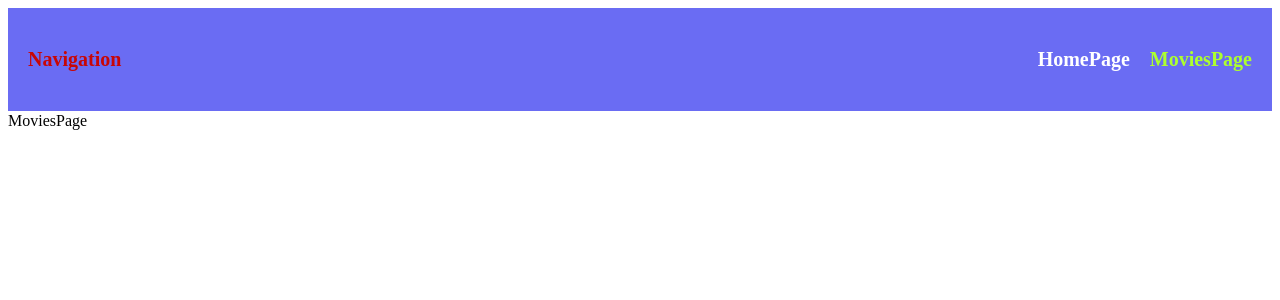
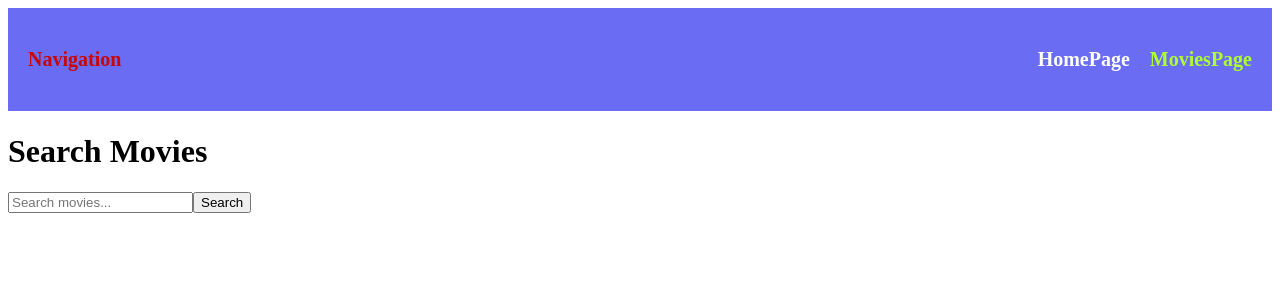
Before and after one commit to AndriyV2504/goit-react-hw-05, a React (Vite) app: page /movies in a window 1280 px wide. Shown: the top 300 px of the page. Built offline with nearby package versions, Linux system fonts and the light colour scheme.

Commit message:
MovieSearch

```diff
--- /dev/null
+++ b/src/components/SearchBar/SearchBar.jsx
@@ -0,0 +1,31 @@
+import { useState } from "react";
+
+const SearchBar = ({ onSearch }) => {
+  const [query, setQuery] = useState("");
+
+  const handleChange = (e) => {
+    setQuery(e.target.value);
+  };
+
+  const handleSubmit = (e) => {
+    e.preventDefault();
+    onSearch(query);
+    setQuery("");
+  };
+
+  return (
+    <div>
+      <form onSubmit={handleSubmit}>
+        <input
+          type="search"
+          value={query}
+          onChange={handleChange}
+          placeholder="Search movies..."
+        />
+        <button type="submit">Search</button>
+      </form>
+    </div>
+  );
+};
+
+export default SearchBar;
--- a/src/pages/MoviesPage/MoviesPage.jsx
+++ b/src/pages/MoviesPage/MoviesPage.jsx
@@ -1,5 +1,39 @@
+import { useEffect, useState } from "react";
+import { useSearchParams } from "react-router-dom";
+import { fetchMoviesByQuery } from "../../services/api";
+import SearchBar from "../../components/SearchBar/SearchBar";
+import MovieList from "../../components/MovieList/MovieList";
+
 const MoviesPage = () => {
-  return <div>MoviesPage</div>;
+  const [movies, setMovies] = useState([]);
+  const [searchParams, setSearchParams] = useSearchParams();
+  const query = searchParams.get("query") || "";
+
+  useEffect(() => {
+    if (query) {
+      const fetchMovies = async () => {
+        try {
+          const data = await fetchMoviesByQuery(query);
+          setMovies(data.results);
+        } catch (error) {
+          console.error("Error fetching movies:", error);
+        }
+      };
+      fetchMovies();
+    }
+  }, [query]);
+
+  const handleSearch = (searchQuery) => {
+    setSearchParams({ query: searchQuery });
+  };
+
+  return (
+    <div>
+      <h1>Search Movies</h1>
+      <SearchBar onSearch={handleSearch} />
+      <MovieList movies={movies} />
+    </div>
+  );
 };
 
 export default MoviesPage;
--- a/src/services/api.js
+++ b/src/services/api.js
@@ -23,3 +23,6 @@ export const fetchMovieCast = (movieId) =>
 
 export const fetchMovieReviews = (movieId) =>
   fetchMovies(`/movie/${movieId}/reviews`);
+
+export const fetchMoviesByQuery = (query) =>
+  fetchMovies("/search/movie", { query });
```
